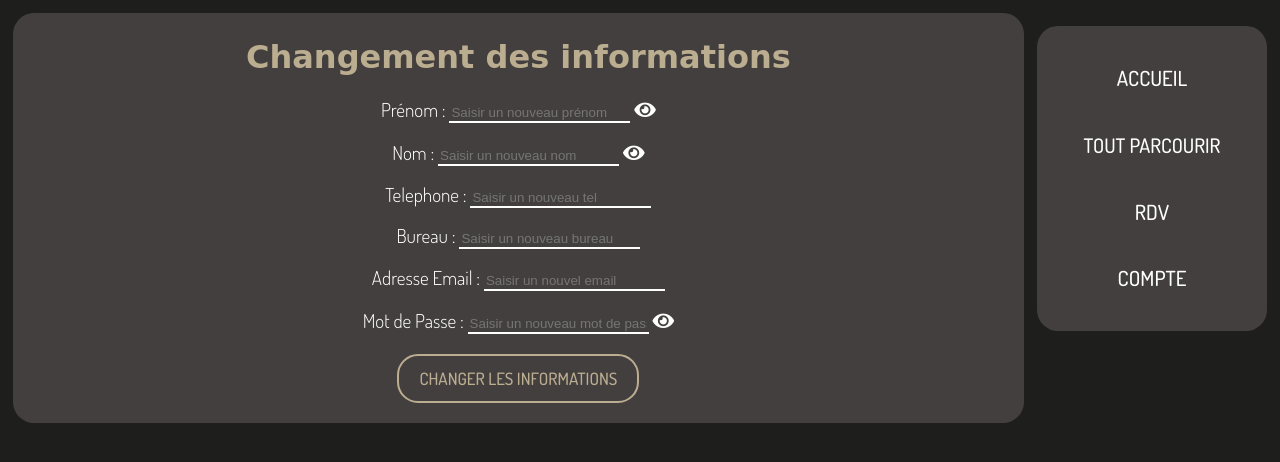
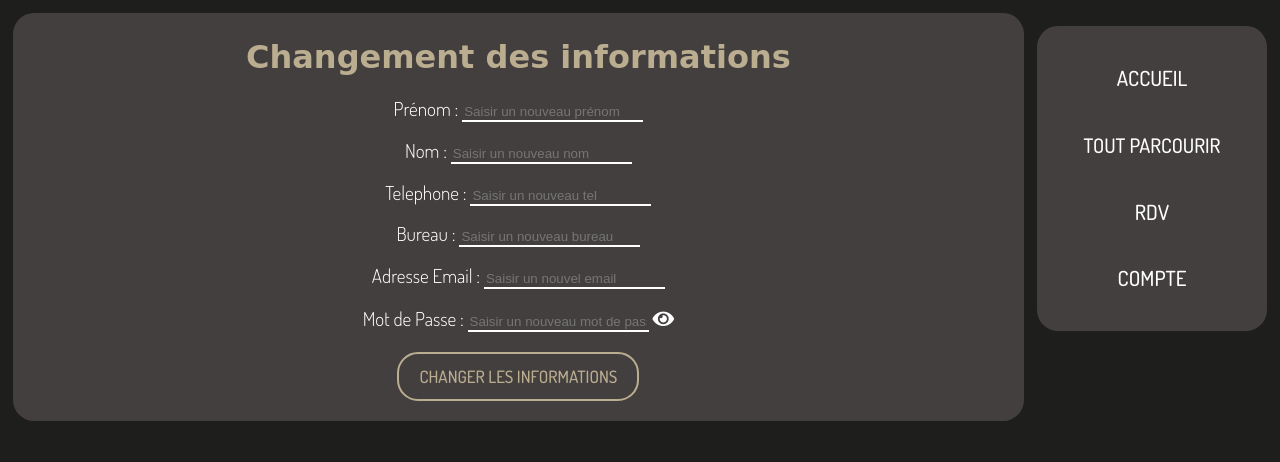
Before and after one commit to Kal3idoscope/Sportify-Project, a PHP site: page /change_info_coach.php in a window 1280 px wide. Shown: the top 462 px of the page. Run offline with PHP 8.4, Linux system fonts and the light colour scheme; a user stored in the database is signed in; some web fonts are replaced.

Commit message:
nouvelle bdd

```diff
--- a/change_info_coach.php
+++ b/change_info_coach.php
@@ -18,12 +18,10 @@ if(!isset($_SESSION['unique_id'])){
                 <div class="fieldInput", style="font-size:120%">
                     <label>Prénom : </label>
                     <input class="in" type="text" name="prenom" placeholder="Saisir un nouveau prénom">
-                    <i class="fas fa-eye"></i>
                 </div>
                 <div class="fieldInput", style="font-size:120%">
                     <label>Nom : </label>
                     <input class="in" type="text" name="nom" placeholder="Saisir un nouveau nom">
-                    <i class="fas fa-eye"></i>
                 </div>
                 <div class="fieldInput", style="font-size:120%">
                     <label>Telephone : </label>
```
